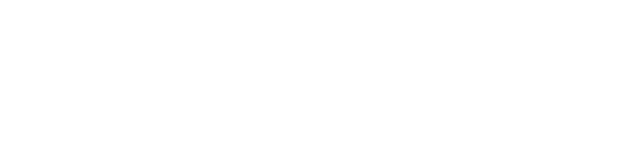
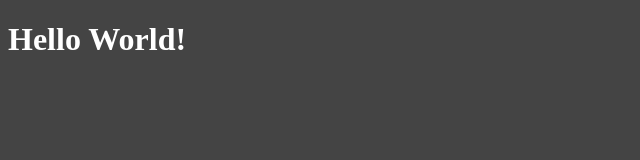
Before and after one commit to rcallaby/Web-Portfolio, a website: page MainWebsite/dist/index.html in a window 1280 px wide. Shown: the whole page, without its empty margins (0-640 px from the left). Drawn offline with Linux system fonts and the light colour scheme.

Commit message:
updated files

```diff
--- a/MainWebsite/scss/main.scss
+++ b/MainWebsite/scss/main.scss
@@ -1,7 +1,8 @@
 $primary-color: #444;
 $secondary-color: #333;
+$third-color: #fff;
 
 body{
-    background: primary-color;
+    background: $primary-color;
     color: #ffff;
 }
```
Also changed, not shown: MainWebsite/dist/css/main.css, MainWebsite/dist/index.html.
